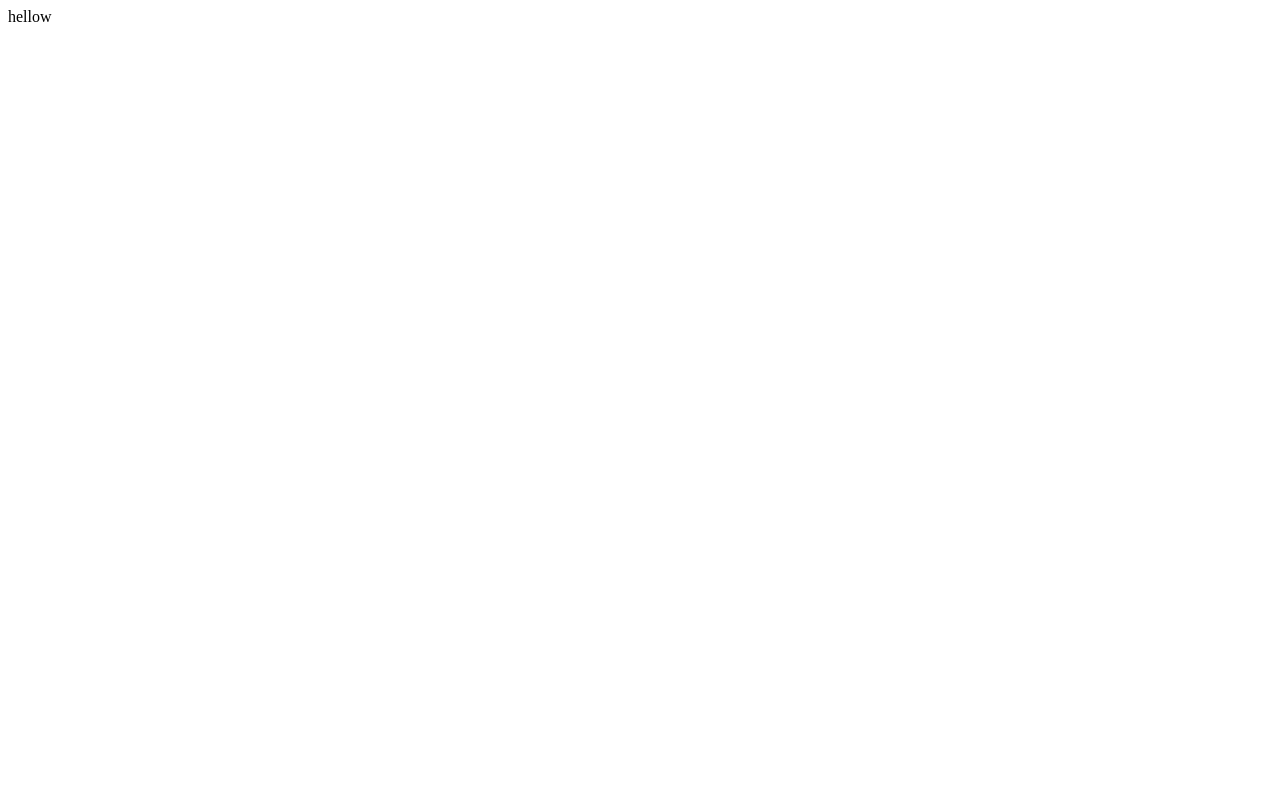
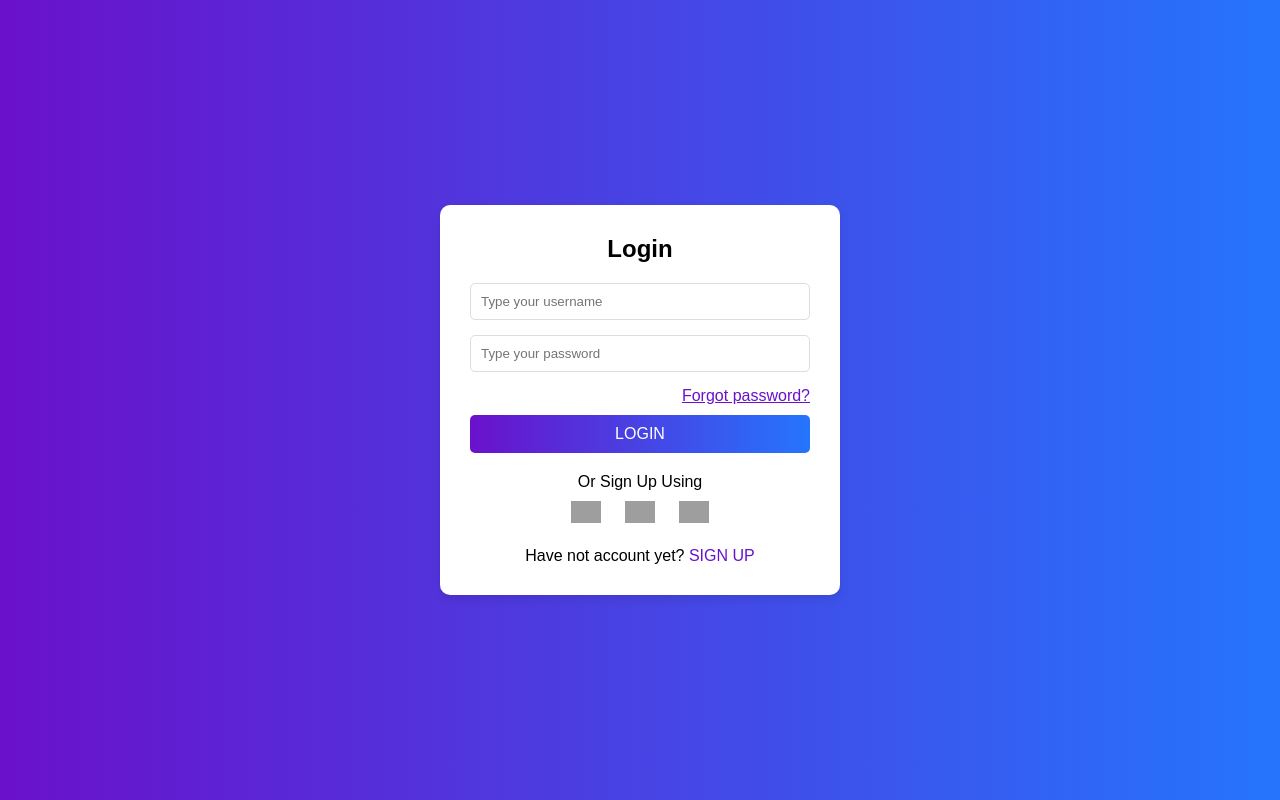
Before and after one commit to jagdish575/Login-using-Google-account, a Django app: page / in a window 1280 px wide. Before the commit the page is almost empty. Run offline with Django 5.2, Linux system fonts and the light colour scheme; grey boxes are pictures that could not be loaded.

Commit message:
add registration page

```diff
--- /dev/null
+++ b/accounts/static/styles.css
@@ -0,0 +1,93 @@
+* {
+    box-sizing: border-box;
+    margin: 0;
+    padding: 0;
+}
+
+body {
+    font-family: Arial, sans-serif;
+    background: linear-gradient(to right, #6a11cb, #2575fc);
+    height: 100vh;
+    display: flex;
+    align-items: center;
+    justify-content: center;
+}
+
+.container {
+    width: 100%;
+    max-width: 400px;
+}
+
+.login-box {
+    background: white;
+    padding: 30px;
+    border-radius: 10px;
+    box-shadow: 0 4px 10px rgba(0, 0, 0, 0.1);
+}
+
+h2 {
+    text-align: center;
+    margin-bottom: 20px;
+}
+
+.textbox {
+    margin: 15px 0;
+}
+
+.textbox input {
+    width: 100%;
+    padding: 10px;
+    border: 1px solid #ddd;
+    border-radius: 5px;
+}
+
+.textbox input:focus {
+    border-color: #6a11cb;
+    outline: none;
+}
+
+.forgot-password {
+    display: block;
+    text-align: right;
+    margin: 10px 0;
+    color: #6a11cb;
+}
+
+.btn {
+    width: 100%;
+    padding: 10px;
+    background: linear-gradient(to right, #6a11cb, #2575fc);
+    border: none;
+    border-radius: 5px;
+    color: white;
+    font-size: 16px;
+    cursor: pointer;
+}
+
+.btn:hover {
+    background: #2575fc;
+}
+
+.social-signup {
+    text-align: center;
+    margin-top: 20px;
+}
+
+.social-icons {
+    margin: 10px 0;
+}
+
+.social-icons img {
+    width: 30px;
+    margin: 0 10px;
+}
+
+.signup-text {
+    text-align: center;
+    margin-top: 20px;
+}
+
+.signup-text a {
+    color: #6a11cb;
+    text-decoration: none;
+}
--- a/accounts/templates/register.html
+++ b/accounts/templates/register.html
@@ -1 +1,36 @@
-<p>hellow</p>
+{% load static %}
+<!DOCTYPE html>
+<html lang="en">
+<head>
+    <meta charset="UTF-8">
+    <meta name="viewport" content="width=device-width, initial-scale=1.0">
+    <title>Login Page</title>
+    <link rel="stylesheet" href="{% static 'styles.css' %}">
+</head>
+<body>
+    <div class="container">
+        <div class="login-box">
+            <h2>Login</h2>
+            <form>
+                <div class="textbox">
+                    <input type="text" placeholder="Type your username" required>
+                </div>
+                <div class="textbox">
+                    <input type="password" placeholder="Type your password" required>
+                </div>
+                <a href="#" class="forgot-password">Forgot password?</a>
+                <button class="btn">LOGIN</button>
+            </form>
+            <div class="social-signup">
+                <p>Or Sign Up Using</p>
+                <div class="social-icons">
+                    <a href="#"><img src="facebook-icon.png" alt="Facebook"></a>
+                    <a href="#"><img src="twitter-icon.png" alt="Twitter"></a>
+                    <a href="#"><img src="google-icon.png" alt="Google"></a>
+                </div>
+            </div>
+            <p class="signup-text">Have not account yet? <a href="#">SIGN UP</a></p>
+        </div>
+    </div>
+</body>
+</html>
```
